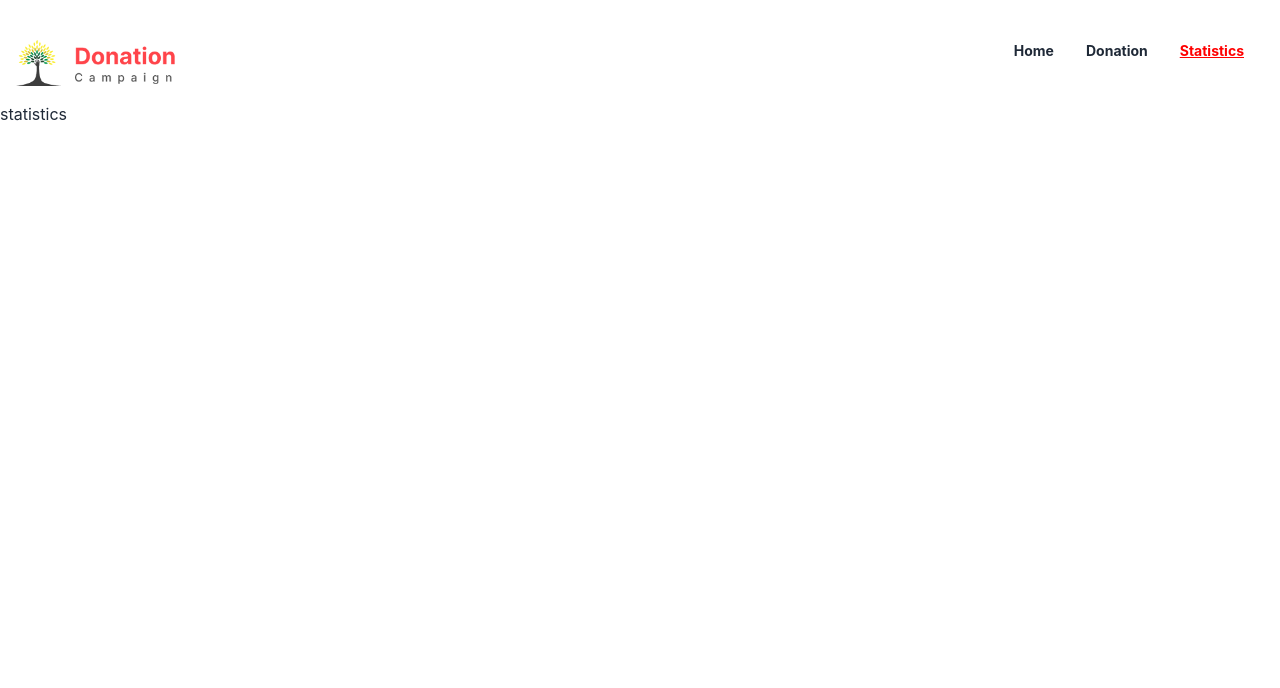
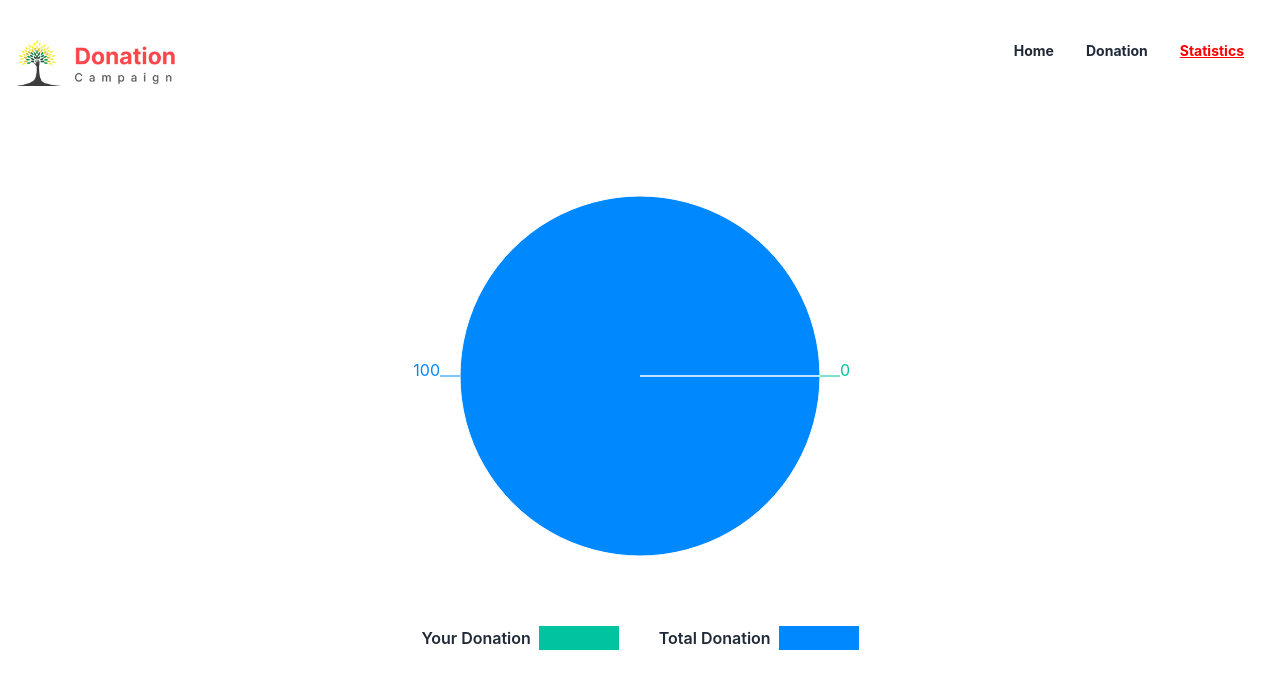
Before and after one commit to justJubair/campaign-donation, a React (Vite) app: page /statistics in a window 1280 px wide. Shown: the top 688 px of the page. Built offline with nearby package versions, Linux system fonts and the light colour scheme.

Commit message:
Add: pie chart added

```diff
--- a/package.json
+++ b/package.json
@@ -16,6 +16,7 @@
     "react-dom": "^18.2.0",
     "react-router-dom": "^6.16.0",
     "react-toastify": "^9.1.3",
+    "recharts": "^2.8.0",
     "sort-by": "^1.2.0"
   },
   "devDependencies": {
--- a/src/pages/Statistics/Statistics.jsx
+++ b/src/pages/Statistics/Statistics.jsx
@@ -1,11 +1,72 @@
+import { Cell, Pie, PieChart, ResponsiveContainer, Tooltip } from "recharts";
 
+import { getDonationId } from "../../utils/localStorage";
 
 const Statistics = () => {
+  const totalDonatedCards = getDonationId();
+  const totalNumberDonations = totalDonatedCards.length;
+
+  const percentageOfDonations = parseFloat(
+    ((totalNumberDonations / 12) * 100).toFixed(1)
+  );
+  const percentageOfAvailable = 100 - percentageOfDonations;
+
+  const data01 = [
+    {
+      name: "Total Donation",
+      value: percentageOfAvailable,
+    },
+    {
+      name: "Your Donation",
+      value: percentageOfDonations,
+    },
+  ];
+  const COLORS = ["#0088FE", "#00C49F"];
+  const yourDonationColor = {
+    backgroundColor: "#00C49F",
+  };
+  const totalDonationColor = {
+    backgroundColor: "#0088FE",
+  };
   return (
-    <div>
-      <h1>statistics</h1>
+    <div className=" max-w-screen-xl mx-auto p-4 mt-2">
+      <div>
+        <ResponsiveContainer width="100%" height={500}>
+          <PieChart >
+            <Pie
+              dataKey="value"
+              isAnimationActive={false}
+              data={data01}
+              cx="50%"
+              cy="50%"
+              outerRadius={180}
+              fill="#8884d8"
+              label
+            >
+              {data01.map((entry, index) => (
+                <Cell
+                  key={`cell-${index}`}
+                  fill={COLORS[index % COLORS.length]}
+                />
+              ))}
+            </Pie>
+
+            <Tooltip />
+          </PieChart>
+        </ResponsiveContainer>
+      </div>
+      <div className="flex justify-center gap-10">
+        <div className="flex gap-2">
+          <p className="font-semibold">Your Donation</p>
+          <span className="px-10" style={yourDonationColor}></span>
+        </div>
+        <div className="flex gap-2">
+          <p className="font-semibold">Total Donation</p>
+          <span className="px-10" style={totalDonationColor}></span>
+        </div>
+      </div>
     </div>
-  )
-}
+  );
+};
 
-export default Statistics
+export default Statistics;
```
Also changed, not shown: 1 other file (tests, documents, lock files or other folders).
